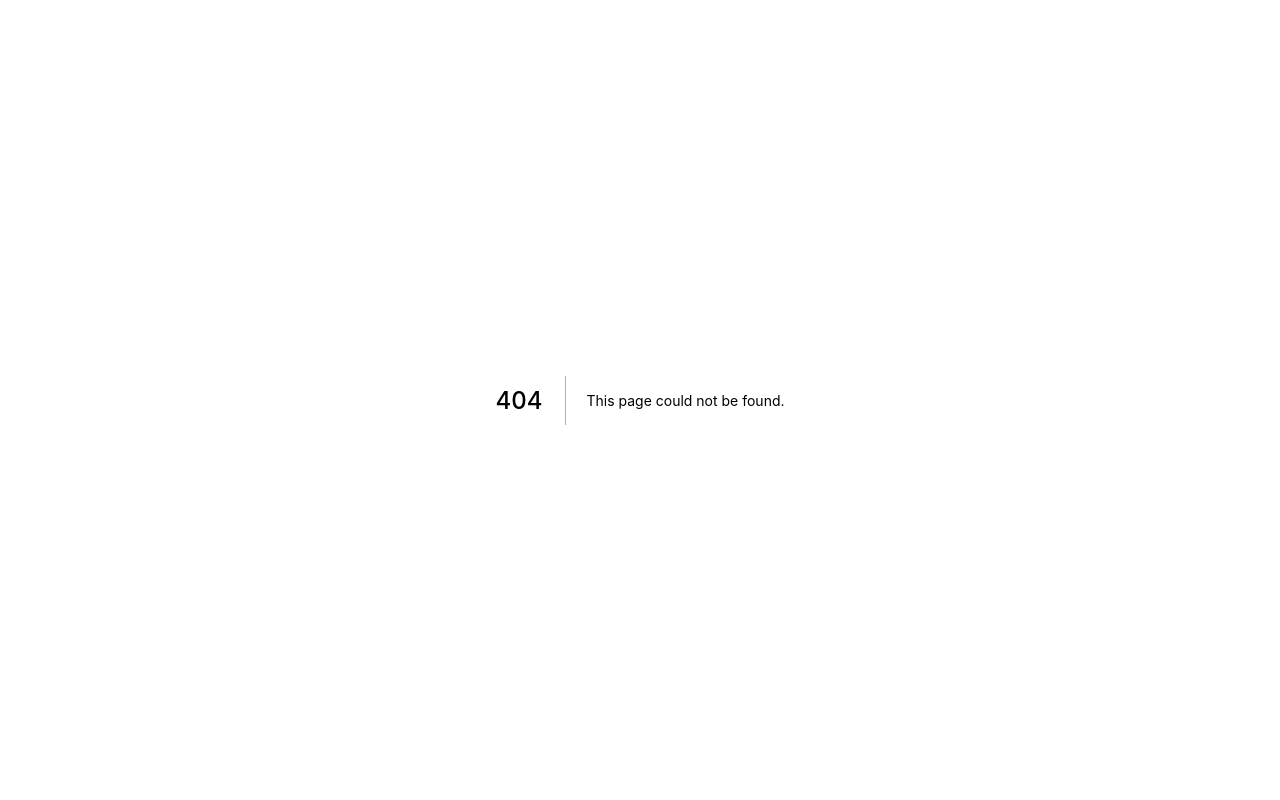
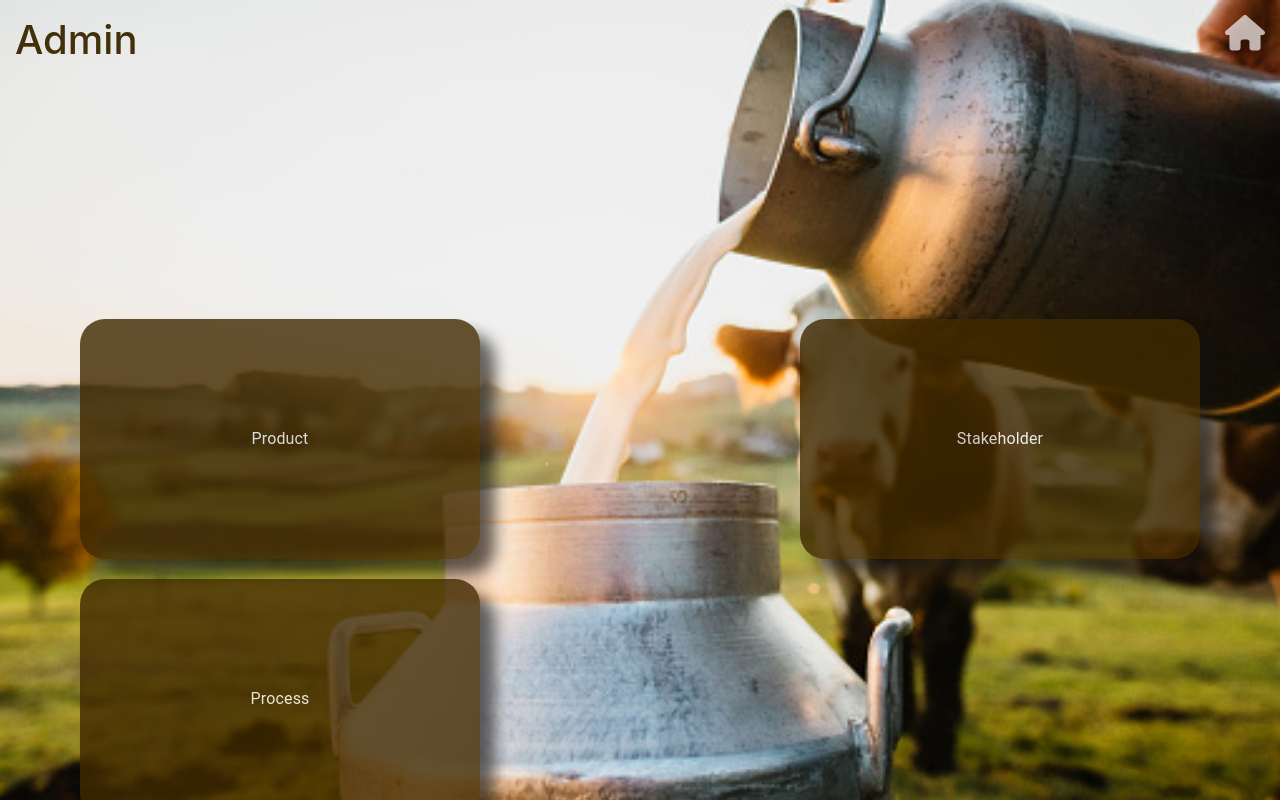
Before and after one commit to Udai2010/dairysupplychain, a Next.js app: page /admin in a window 1280 px wide. Before the commit this address had no page. Shown: the top 800 px of the page. Built offline with nearby package versions, Linux system fonts and the light colour scheme.

Commit message:
componentCreation

```diff
--- /dev/null
+++ b/components/card/index.js
@@ -0,0 +1,17 @@
+import * as React from 'react';
+import Card from '@mui/material/Card';
+import CardContent from '@mui/material/CardContent';
+import Typography from '@mui/material/Typography';
+import styles from '../../styles/Home.module.css'
+
+const NameCard = ({title}) => {
+  return (
+    <div className={styles.card}>
+      <Typography className={styles.cardContent}>
+        {title}
+      </Typography>
+    </div>
+  );
+}
+
+export default NameCard;
--- /dev/null
+++ b/components/header/index.js
@@ -0,0 +1,15 @@
+import * as React from 'react';
+import Typography from '@mui/material/Typography';
+import styles from '../../styles/Home.module.css'
+
+const Header = ({title}) => {
+    return(
+        <>
+            <div className={styles.header}>
+                {title}
+            </div>
+        </>
+    );
+}
+
+export default Header;
--- /dev/null
+++ b/components/homeButton/index.js
@@ -0,0 +1,18 @@
+import * as React from "react";
+import { FontAwesomeIcon } from "@fortawesome/react-fontawesome";
+
+import styles from "../../styles/Home.module.css";
+
+const HomeButton = () => {
+  return (
+    <>
+      <div>
+        <svg xmlns="http://www.w3.org/2000/svg" viewBox="0 0 576 512" className={styles.homeButton}>
+          <path d="M575.8 255.5C575.8 273.5 560.8 287.6 543.8 287.6H511.8L512.5 447.7C512.5 450.5 512.3 453.1 512 455.8V472C512 494.1 494.1 512 472 512H456C454.9 512 453.8 511.1 452.7 511.9C451.3 511.1 449.9 512 448.5 512H392C369.9 512 352 494.1 352 472V384C352 366.3 337.7 352 320 352H256C238.3 352 224 366.3 224 384V472C224 494.1 206.1 512 184 512H128.1C126.6 512 125.1 511.9 123.6 511.8C122.4 511.9 121.2 512 120 512H104C81.91 512 64 494.1 64 472V360C64 359.1 64.03 358.1 64.09 357.2V287.6H32.05C14.02 287.6 0 273.5 0 255.5C0 246.5 3.004 238.5 10.01 231.5L266.4 8.016C273.4 1.002 281.4 0 288.4 0C295.4 0 303.4 2.004 309.5 7.014L564.8 231.5C572.8 238.5 576.9 246.5 575.8 255.5L575.8 255.5z" />
+        </svg>
+      </div>
+    </>
+  );
+};
+
+export default HomeButton;
--- /dev/null
+++ b/pages/admin/index.js
@@ -0,0 +1,42 @@
+import Head from "next/head";
+import Link from "next/link";
+import styles from "../../styles/Home.module.css";
+import * as React from "react";
+import NameCard from "../../components/card/index";
+import Header from "../../components/header/index";
+import HomeButton from "../../components/homeButton";
+
+export default function Admin() {
+  return (
+    <>
+      <Head>
+        <title>Milk Supply</title>
+        <meta name="description" content="Generated by create next app" />
+        <link rel="icon" href="/favicon.ico" />
+      </Head>
+      <div className={styles.navBar}>
+        <Header title="Admin" />
+        <Link href="/">
+          <a>
+            <HomeButton />
+          </a>
+        </Link>
+      </div>
+      <div className={styles.CardContainer}>
+        <div className={styles.homeContentCards}>
+          <Link href="/admin/product">
+            <a>
+              <NameCard title="Product" />
+            </a>
+          </Link>
+          <Link href="">
+            <NameCard title="Stakeholder" />
+          </Link>
+          <Link href="">
+            <NameCard title="Process" />
+          </Link>
+        </div>
+      </div>
+    </>
+  );
+}
--- a/styles/Home.module.css
+++ b/styles/Home.module.css
@@ -1,116 +1,63 @@
-.container {
-  padding: 0 2rem;
+.header{
+    font-size: 2.5rem;
+    font-weight: 500;
+    margin: 15px;
+    color: #433009;
+    font-family: -apple-system, BlinkMacSystemFont, 'Segoe UI', Roboto, Oxygen, Ubuntu, Cantarell, 'Open Sans', 'Helvetica Neue', sans-serif;
 }
 
-.main {
-  min-height: 100vh;
-  padding: 4rem 0;
-  flex: 1;
-  display: flex;
-  flex-direction: column;
-  justify-content: center;
-  align-items: center;
+.card{
+    width: 25rem;
+    height: 15rem;
+    background-color: rgba(64,41,0,1);
+    opacity: 0.8;
+    border-radius: 25px;
+    box-shadow: 15px 15px 15px rgba(15,15,15,0.78);
+    padding: 20px;
+    display: flex;
+    justify-content: center;
+    align-items: center;
+    box-sizing: border-box;
 }
 
-.footer {
-  display: flex;
-  flex: 1;
-  padding: 2rem 0;
-  border-top: 1px solid #eaeaea;
-  justify-content: center;
-  align-items: center;
+.cardContent{
+    font-size: 2.5rem;
+    font-weight: 500;
+    color: #fff;
+    font-family: -apple-system, BlinkMacSystemFont, 'Segoe UI', Roboto, Oxygen, Ubuntu, Cantarell, 'Open Sans', 'Helvetica Neue', sans-serif;
 }
 
-.footer a {
-  display: flex;
-  justify-content: center;
-  align-items: center;
-  flex-grow: 1;
+.homeCardContainer{
+    margin-top: 30vh;
+    margin-left: 25vh;
+    margin-right:25vh;
+    margin-bottom: 25vh;
 }
 
-.title a {
-  color: #0070f3;
-  text-decoration: none;
+.CardContainer{
+    margin-top: 30vh;
+    margin-left: 10vh;
+    margin-right:10vh;
+    margin-bottom: 25vh;
 }
 
-.title a:hover,
-.title a:focus,
-.title a:active {
-  text-decoration: underline;
+.homeContentCards{
+    display: flex;
+    justify-content: space-between;
+    align-items: center;
+    flex-wrap: wrap;
+    width: 100%;
+    grid-gap: 20px;
 }
 
-.title {
-  margin: 0;
-  line-height: 1.15;
-  font-size: 4rem;
+.homeButton{
+    margin: 15px;
+    width: 2.5rem;
+    fill: #fff;
+    opacity: 0.68;
 }
 
-.title,
-.description {
-  text-align: center;
+.navBar{
+    display: flex;
+    justify-content: space-between;
 }
-
-.description {
-  margin: 4rem 0;
-  line-height: 1.5;
-  font-size: 1.5rem;
-}
-
-.code {
-  background: #fafafa;
-  border-radius: 5px;
-  padding: 0.75rem;
-  font-size: 1.1rem;
-  font-family: Menlo, Monaco, Lucida Console, Liberation Mono, DejaVu Sans Mono,
-    Bitstream Vera Sans Mono, Courier New, monospace;
-}
-
-.grid {
-  display: flex;
-  align-items: center;
-  justify-content: center;
-  flex-wrap: wrap;
-  max-width: 800px;
-}
-
-.card {
-  margin: 1rem;
-  padding: 1.5rem;
-  text-align: left;
-  color: inherit;
-  text-decoration: none;
-  border: 1px solid #eaeaea;
-  border-radius: 10px;
-  transition: color 0.15s ease, border-color 0.15s ease;
-  max-width: 300px;
-}
-
-.card:hover,
-.card:focus,
-.card:active {
-  color: #0070f3;
-  border-color: #0070f3;
-}
-
-.card h2 {
-  margin: 0 0 1rem 0;
-  font-size: 1.5rem;
-}
-
-.card p {
-  margin: 0;
-  font-size: 1.25rem;
-  line-height: 1.5;
-}
-
-.logo {
-  height: 1em;
-  margin-left: 0.5rem;
-}
-
-@media (max-width: 600px) {
-  .grid {
-    width: 100%;
-    flex-direction: column;
-  }
-}
--- a/styles/globals.css
+++ b/styles/globals.css
@@ -4,6 +4,10 @@ body {
   margin: 0;
   font-family: -apple-system, BlinkMacSystemFont, Segoe UI, Roboto, Oxygen,
     Ubuntu, Cantarell, Fira Sans, Droid Sans, Helvetica Neue, sans-serif;
+  background-image: url('../pages/assests/bg.jpg');
+  background-repeat: no-repeat;
+  background-size: cover;
+  background-attachment: fixed;
 }
 
 a {
```
Also changed, not shown: components/forms/index.js (added, +13 -0 lines), package.json (+7 -0 lines), pages/admin/product/index.js (added, +41 -0 lines), pages/index.js (+20 -56 lines), pages/assests/bg.jpg (added), 1 other file (tests, documents, lock files or other folders).
